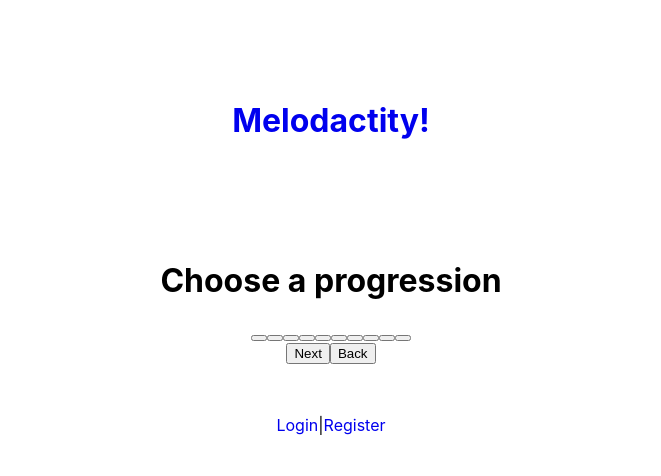
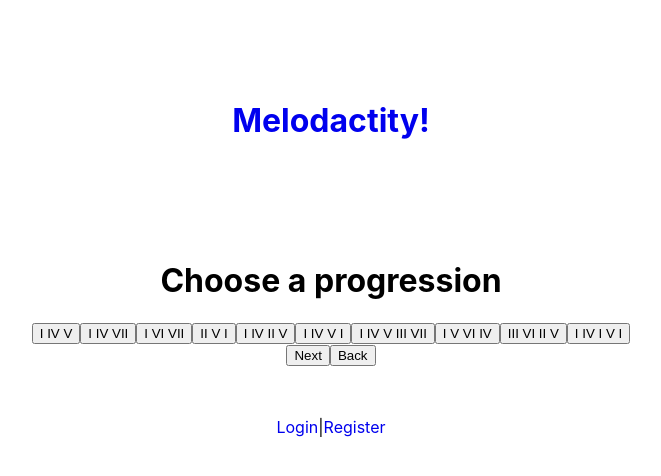
Before and after one commit to Trinadactyl/melodacity-client, a React (Create React App) app: page /progression in a window 1280 px wide. Shown: the top 476 px of the page, without its empty margins (309-970 px from the left). Built offline with nearby package versions, Linux system fonts and the light colour scheme.

Commit message:
basic UI almost complete

```diff
--- a/src/App.js
+++ b/src/App.js
@@ -7,6 +7,8 @@ import Jambtn from './components/Jambtn/Jambtn';
 import Users from './components/Users/Users';
 import KeySelect from './components/KeySelect/KeySelect';
 import ProgSelect from './components/ProgSelect/ProgSelect';
+import Jam from './components/Jam/Jam';
+import LoginForm from './components/LoginForm/LoginForm';
 
 function App() {
 
@@ -20,6 +22,8 @@ function App() {
         <Route exact path={'/'} component={Jambtn} />
         <Route path={'/key'} component={KeySelect} />
         <Route path={'/progression'} component={ProgSelect} />
+        <Route path={'/jammin'} component={Jam} />
+        <Route path={'/login'} component={LoginForm} />
 
       <Users />
     </div>
--- /dev/null
+++ b/src/components/Jam/Jam.js
@@ -0,0 +1,32 @@
+import React, { Component } from 'react';
+import { Link } from 'react-router-dom';
+export default class Jam extends Component {
+  render(){
+    return (
+      <div className='jam-page'>
+        <h1>Let's Jam!</h1>
+        <h2>Progression: [Selected progression]</h2>
+        <h2>In the key of: [Selected key]</h2>
+
+        <div className='chords'>
+          {'chords of selected key go here'}
+        </div>
+        <div className='notes'>
+          {'corresponding notes alligned with chords'}
+        </div>
+
+        <div className='controls'>
+          <button>Record</button>
+          <button>Stop</button>
+          <button>Play</button>
+        </div>
+        <div>
+          <button>Save</button>
+          <Link to='/progression'>
+            <button>Back</button>
+          </Link>
+        </div>
+      </div>
+    )
+  }
+}
--- a/src/components/LoginForm/LoginForm.js
+++ b/src/components/LoginForm/LoginForm.js
@@ -0,0 +1,34 @@
+import React, { Component } from 'react'
+
+export default class LoginForm extends Component {
+  render() {
+    return (
+      <form className='login-form'>
+        <div className='user_name'>
+          <label htmlFor='LoginForm__user_name'>
+            User name
+          </label>
+          <input
+            required
+            name='user_name'
+            id='LoginForm__user_name'>
+          </input>
+        </div>
+        <div className='password'>
+          <label htmlFor='LoginForm__password'>
+            Password
+          </label>
+          <input
+            required
+            name='password'
+            type='password'
+            id='LoginForm__password'>
+          </input>
+        </div>
+        <button type='submit'>
+          Login
+        </button>
+      </form>
+    )
+  }
+}
--- a/src/components/ProgSelect/ProgSelect.js
+++ b/src/components/ProgSelect/ProgSelect.js
@@ -7,19 +7,22 @@ export default class ProgSelect extends Component {
     return (
       <div className='progressions'>
         <h1>Choose a progression</h1>
-        <button></button>
-        <button></button>
-        <button></button>
-        <button></button>
-        <button></button>
-        <button></button>
-        <button></button>
-        <button></button>
-        <button></button>
-        <button></button>
+        <button>I IV V</button>
+        <button>I IV VII</button>
+        <button>I VI VII</button>
+        <button>II V I</button>
+        <button>I IV II V</button>
+        <button>I IV V I</button>
+        <button>I IV V III VII</button>
+        <button>I V VI IV</button>
+        <button>III VI II V</button>
+        <button>I IV I V I</button>
 
         <nav>
-          <button>Next</button>
+          <Link to={'/jammin'}>
+            <button>Next</button>
+          </Link>
+
           <Link to={'/key'}>
             <button>Back</button>
           </Link>
```
Also changed, not shown: src/components/Jam/Jam.css (added).
